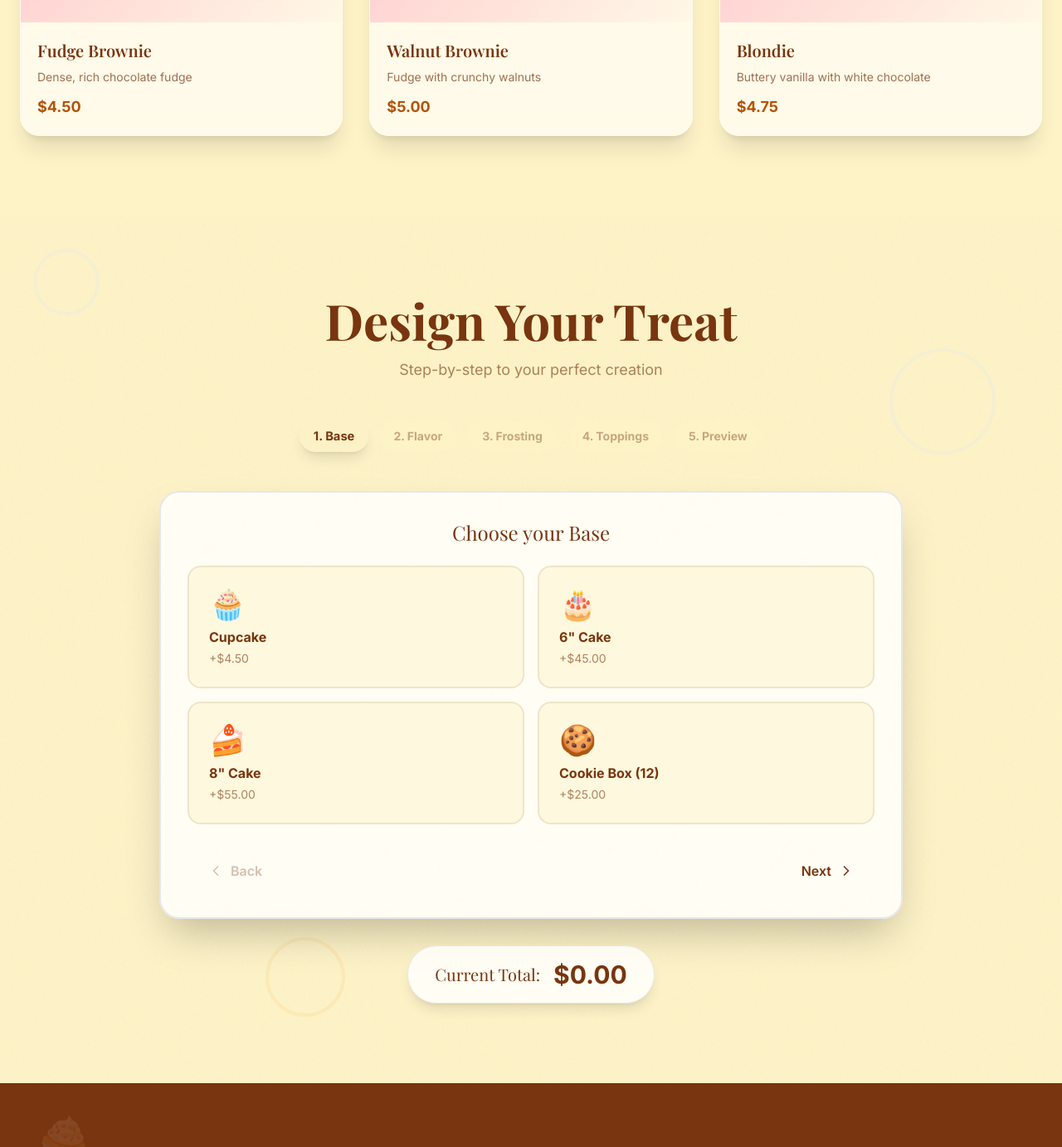
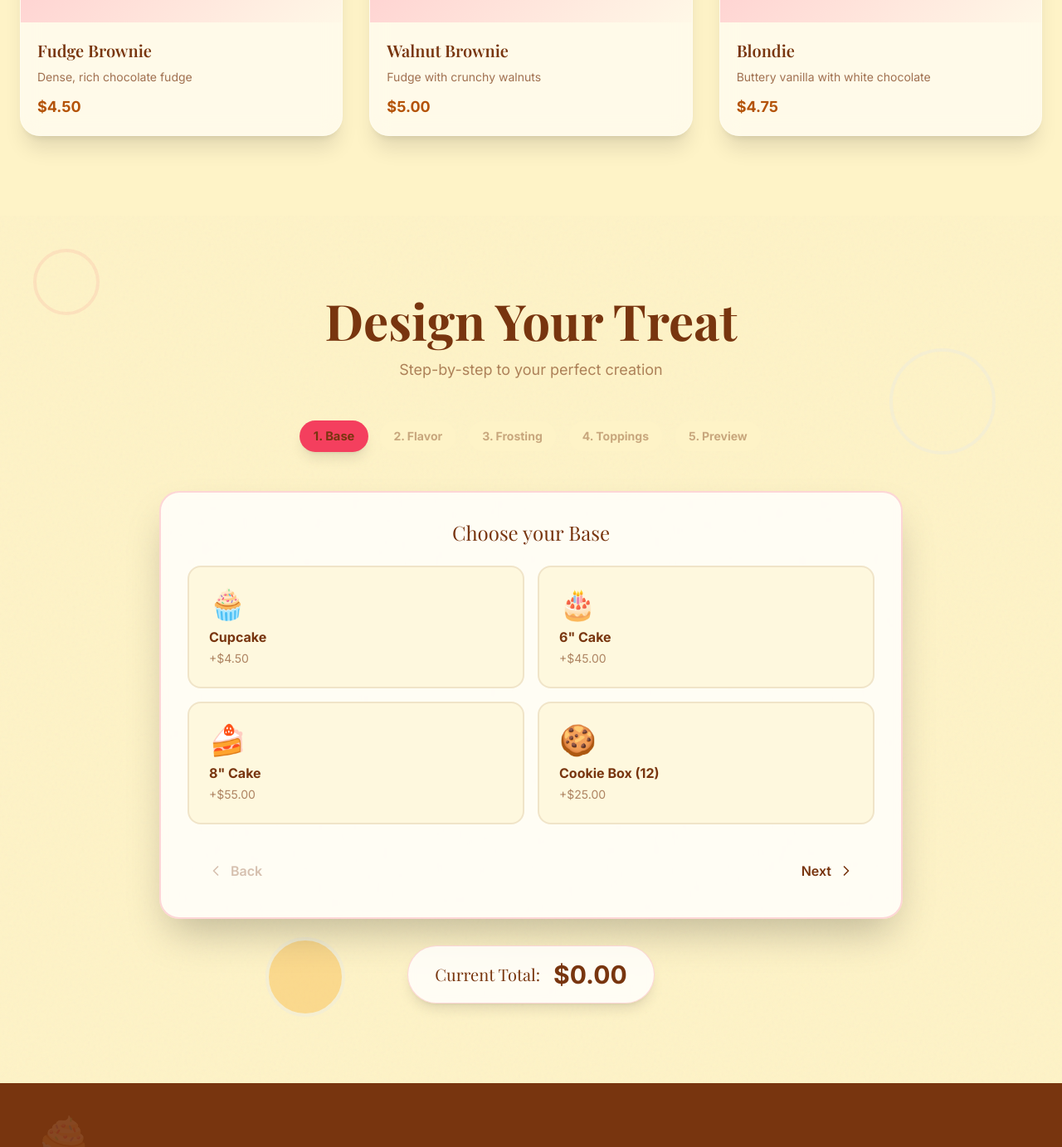
Before and after one commit to Sxurabh/faith-bakes, a Next.js app: page / in a window 1280 px wide. Shown: the part 4249-5632 px from the top of the page at 83% size. Built offline with nearby package versions, Linux system fonts and the light colour scheme.

Commit message:
feat: update Customizer section with new color palette

```diff
--- a/app/sections/Customizer.tsx
+++ b/app/sections/Customizer.tsx
@@ -172,17 +172,17 @@ export default function Customizer() {
   };
 
   return (
-    <section ref={sectionRef} id="customizer" className="py-16 sm:py-24 px-4 sm:px-6 bg-gradient-to-b from-mint/20 to-cream relative overflow-hidden">
+    <section ref={sectionRef} id="customizer" className="py-16 sm:py-24 px-4 sm:px-6 bg-gradient-to-b from-amber/20 to-cream relative overflow-hidden">
       <div className="absolute inset-0 opacity-30">
-        <div className="absolute top-10 left-10 w-16 h-16 sm:w-20 sm:h-20 border-4 border-soft-pink/30 rounded-full" />
-        <div className="absolute top-40 right-10 sm:right-20 w-24 h-24 sm:w-32 sm:h-32 border-4 border-mint/30 rounded-full" />
-        <div className="absolute bottom-20 left-1/4 w-20 h-20 sm:w-24 sm:h-24 border-4 border-gold/30 rounded-full" />
+        <div className="absolute top-10 left-10 w-16 h-16 sm:w-20 sm:h-20 border-4 border-rose/30 rounded-full" />
+        <div className="absolute top-40 right-10 sm:right-20 w-24 h-24 sm:w-32 sm:h-32 border-4 border-amber/30 rounded-full" />
+        <div className="absolute bottom-20 left-1/4 w-20 h-20 sm:w-24 sm:h-24 border-4 bg-amber-500 text-white/30 rounded-full" />
       </div>
 
       <div className="max-w-4xl mx-auto relative z-10">
         <div className="text-center mb-8 sm:mb-12">
           <h2 className="customizer-title font-playfair text-3xl sm:text-4xl md:text-5xl lg:text-6xl font-bold text-chocolate mb-3 sm:mb-4">
-            Design Your <span className="text-mint">Treat</span>
+            Design Your <span className="text-amber">Treat</span>
           </h2>
           <p className="text-chocolate/60 text-base sm:text-lg px-4">Step-by-step to your perfect creation</p>
         </div>
@@ -195,9 +195,9 @@ export default function Customizer() {
               className={cn(
                 'px-2.5 py-1.5 sm:px-4 sm:py-2 rounded-full font-nunito text-xs sm:text-sm font-bold transition-all duration-300 cursor-pointer touch-manipulation',
                 index === currentStep
-                  ? 'bg-soft-pink text-chocolate scale-105 shadow-lg'
+                  ? 'bg-rose text-chocolate scale-105 shadow-lg'
                   : index < currentStep
-                    ? 'bg-mint text-chocolate cursor-pointer hover:scale-105'
+                    ? 'bg-amber text-chocolate cursor-pointer hover:scale-105'
                     : 'bg-cream text-chocolate/40'
               )}
             >
@@ -209,11 +209,11 @@ export default function Customizer() {
 
         <div
           ref={contentRef}
-          className="bg-white/80 backdrop-blur-sm rounded-2xl sm:rounded-3xl p-4 sm:p-6 md:p-8 shadow-2xl border-2 border-soft-pink/20"
+          className="bg-white/80 backdrop-blur-sm rounded-2xl sm:rounded-3xl p-4 sm:p-6 md:p-8 shadow-2xl border-2 border-rose/20"
         >
           {currentStep === 4 || isComplete ? (
             <div className="text-center space-y-4 sm:space-y-6">
-              <div className="w-16 h-16 sm:w-20 sm:h-20 md:w-24 md:h-24 bg-gradient-to-br from-soft-pink to-mint rounded-full flex items-center justify-center mx-auto mb-4 sm:mb-6 shadow-xl">
+              <div className="w-16 h-16 sm:w-20 sm:h-20 md:w-24 md:h-24 bg-gradient-to-br from-rose to-amber rounded-full flex items-center justify-center mx-auto mb-4 sm:mb-6 shadow-xl">
                 <Sparkles className="w-8 h-8 sm:w-10 sm:h-10 md:w-12 md:h-12 text-white" />
               </div>
               <h3 className="font-playfair text-xl sm:text-2xl md:text-3xl font-bold text-chocolate">Your Creation is Ready!</h3>
@@ -259,7 +259,7 @@ export default function Customizer() {
                 <div className="border-t-2 border-chocolate/10 pt-2 sm:pt-3 mt-2 sm:mt-3">
                   <div className="flex justify-between items-center">
                     <span className="font-playfair text-base sm:text-lg text-chocolate">Total</span>
-                    <span className="font-bold text-mint text-xl sm:text-2xl">${(getPrice() / 100).toFixed(2)}</span>
+                    <span className="font-bold text-amber text-xl sm:text-2xl">${(getPrice() / 100).toFixed(2)}</span>
                   </div>
                 </div>
               </div>
@@ -271,7 +271,7 @@ export default function Customizer() {
                 </MagneticButton>
                 <button
                   onClick={() => { setIsComplete(false); setCurrentStep(0); setSelections({ base: '', flavor: '', frosting: '', toppings: [] }); }}
-                  className="px-4 py-3 sm:px-6 sm:py-4 border-2 border-chocolate/20 rounded-full font-bold text-chocolate hover:border-soft-pink hover:text-soft-pink transition-colors touch-manipulation text-sm sm:text-base"
+                  className="px-4 py-3 sm:px-6 sm:py-4 border-2 border-chocolate/20 rounded-full font-bold text-chocolate hover:border-rose hover:text-rose transition-colors touch-manipulation text-sm sm:text-base"
                 >
                   Start Over
                 </button>
@@ -290,8 +290,8 @@ export default function Customizer() {
                     className={cn(
                       'relative p-4 sm:p-6 rounded-xl sm:rounded-2xl border-2 transition-all duration-300 text-left hover:scale-[1.02] active:scale-[0.98] touch-manipulation',
                       isSelected(option.name)
-                        ? 'border-gold bg-gradient-to-br from-gold/20 to-soft-pink/20 shadow-lg scale-[1.02]'
-                        : 'border-chocolate/10 bg-cream/50 hover:border-soft-pink hover:shadow-md'
+                        ? 'bg-amber-500 text-white bg-gradient-to-br from-gold/20 to-rose/20 shadow-lg scale-[1.02]'
+                        : 'border-chocolate/10 bg-cream/50 hover:border-rose hover:shadow-md'
                     )}
                   >
                     <div className="text-3xl sm:text-4xl mb-2">{option.icon}</div>
@@ -319,7 +319,7 @@ export default function Customizer() {
                   'flex items-center gap-1.5 sm:gap-2 px-4 py-2.5 sm:px-6 sm:py-3 rounded-full font-semibold transition-all touch-manipulation text-sm sm:text-base',
                   currentStep === 0
                     ? 'text-chocolate/30 cursor-not-allowed'
-                    : 'text-chocolate hover:bg-soft-pink/20'
+                    : 'text-chocolate hover:bg-rose/20'
                 )}
               >
                 <ChevronLeft className="w-4 h-4 sm:w-5 sm:h-5" />
@@ -332,7 +332,7 @@ export default function Customizer() {
                   'flex items-center gap-1.5 sm:gap-2 px-4 py-2.5 sm:px-6 sm:py-3 rounded-full font-semibold transition-all touch-manipulation text-sm sm:text-base',
                   currentStep === STEPS.length - 1
                     ? 'text-chocolate/30 cursor-not-allowed'
-                    : 'text-chocolate hover:bg-soft-pink/20'
+                    : 'text-chocolate hover:bg-rose/20'
                 )}
               >
                 Next
@@ -343,9 +343,9 @@ export default function Customizer() {
         </div>
 
         <div className="text-center mt-6 sm:mt-8">
-          <div className="inline-flex items-center gap-2 sm:gap-4 bg-white/80 backdrop-blur-sm px-4 py-2.5 sm:px-8 sm:py-4 rounded-full shadow-lg border border-soft-pink/20">
+          <div className="inline-flex items-center gap-2 sm:gap-4 bg-white/80 backdrop-blur-sm px-4 py-2.5 sm:px-8 sm:py-4 rounded-full shadow-lg border border-rose/20">
             <span className="font-playfair text-base sm:text-xl text-chocolate">Current Total:</span>
-            <span className="font-bold text-mint text-xl sm:text-3xl">${(displayPrice / 100).toFixed(2)}</span>
+            <span className="font-bold text-amber text-xl sm:text-3xl">${(displayPrice / 100).toFixed(2)}</span>
           </div>
         </div>
       </div>
```
